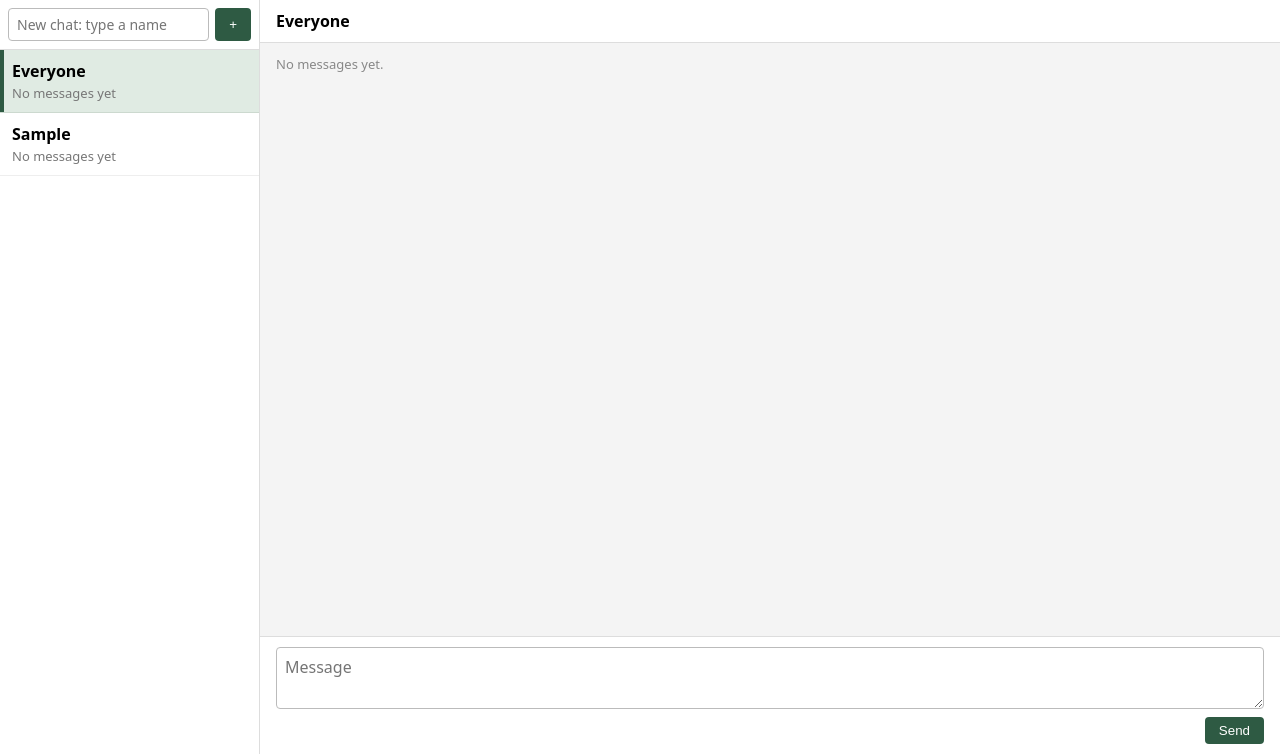
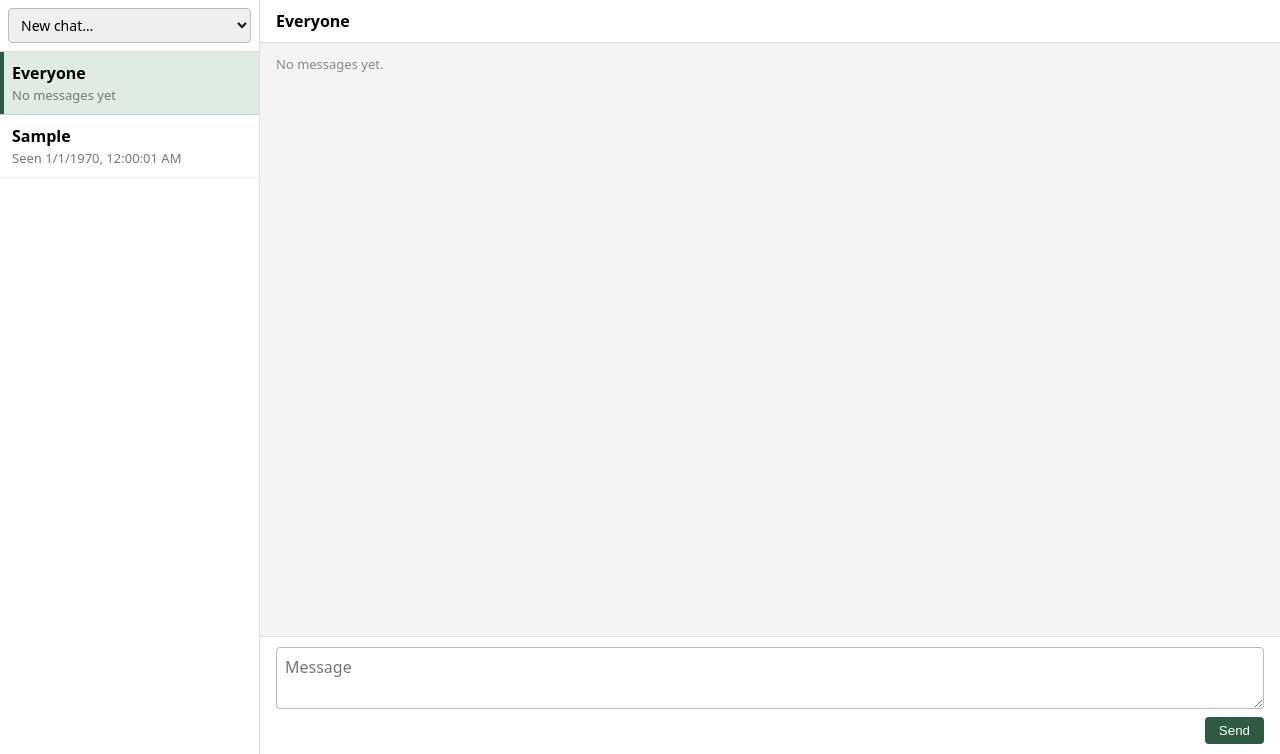
Before and after one commit to NeedToLookAtMyPictures/Swamphacks2026, a Flask app: page / in a window 1280 px wide. Shown: the part 46-800 px from the top of the page. Run offline with Flask 3, Linux system fonts and the light colour scheme; tables that the repository leaves empty hold one stand-in row (values such as "Sample post"); some libraries are stand-ins or nearby versions.

Commit message:
Messages: restore picking a recipient from GPS data
The New chat box is now a dropdown of everyone in the geolocations table
(newest position first, with when they were seen), plus Other to type
any name. People seen on GPS but never messaged show when they were seen
in their sidebar tab.

Co-Authored-By: Claude Opus 5.5 <noreply@anthropic.com>
Claude-Session: https://claude.ai/code/session_01QSUU9fnzSXbDRiwoUsPzbn

```diff
--- a/application/user_app/static/messages.js
+++ b/application/user_app/static/messages.js
@@ -5,6 +5,7 @@ let myName = null;
 let selected = null;   // receiver of the open conversation: BROADCAST or a name
 
 const BROADCAST = "*";        // receiver for messages to everyone
+const OTHER = "__other__";    // "New chat" dropdown value that reveals the free-text box
 
 const sameName = (a, b) => a.toLowerCase() === b.toLowerCase();
 
@@ -53,6 +54,7 @@ function renderMessage(m) {
 
 let lastMessages = [];
 let lastPeople = [];
+let lastSeen = new Map();  // lowercase name -> time of their latest GPS position
 
 async function loadMessages() {
   const list = document.getElementById("message-list");
@@ -71,7 +73,11 @@ async function loadMessages() {
     fetch("/api/geolocations").then((r) => r.json()),
   ]);
 
-  // Suggestions for the "New chat" box: everyone this device knows about
+  const others = gps.filter((g) => !sameName(g.user, myName));
+  fillNewChat(others);
+  lastSeen = new Map(others.map((g) => [g.user.toLowerCase(), g.time_created]));
+
+  // Suggestions for the "Type a name" box: everyone this device knows about
   const options = document.getElementById("contact-list");
   options.replaceChildren(...contacts.map((c) => {
     const option = msgEl("option");
@@ -122,7 +128,10 @@ function render() {
   };
   const previewOf = (who) => {
     const last = lastMessages.filter((m) => inConversation(m, who)).at(-1);
-    if (!last) return "No messages yet";
+    if (!last) {
+      const seen = who !== BROADCAST && lastSeen.get(who.toLowerCase());
+      return seen ? `Seen ${new Date(seen * 1000).toLocaleString()}` : "No messages yet";
+    }
     return (sameName(last.sender, myName) ? "You: " : who === BROADCAST ? `${last.sender}: ` : "") + last.content;
   };
   sidebar.replaceChildren(
@@ -144,17 +153,63 @@ function openChat(who) {
   render();
 }
 
+// "New chat" dropdown: everyone in the GPS table (newest position first), or Other
+function fillNewChat(people) {
+  const select = document.getElementById("new-chat-to");
+  const previous = select.value;
+  const option = (value, label) => {
+    const o = msgEl("option", label);
+    o.value = value;
+    return o;
+  };
+  const sorted = [...people].sort((a, b) => b.time_created - a.time_created);
+  const placeholder = option("", "New chat…");
+  placeholder.disabled = true;
+  select.replaceChildren(
+    placeholder,
+    ...sorted.map((g) => option(g.user,
+      `${g.user} (seen ${new Date(g.time_created * 1000).toLocaleString()})`)),
+    option(OTHER, "Other (type a name)…"),
+  );
+  // Keep the current choice across refreshes if it's still there
+  select.value = [...select.options].some((o) => o.value === previous && previous) ? previous : "";
+  toggleOther();
+}
+
+function toggleOther() {
+  const other = document.getElementById("new-chat-name");
+  other.hidden = document.getElementById("new-chat-to").value !== OTHER;
+  other.required = !other.hidden;
+  document.getElementById("new-chat-go").hidden = other.hidden;
+}
+
+document.getElementById("new-chat-to").addEventListener("change", () => {
+  const select = document.getElementById("new-chat-to");
+  if (select.value === OTHER) {
+    toggleOther();
+    document.getElementById("new-chat-name").focus();
+  } else if (select.value) {
+    startChat(select.value);  // picking someone from GPS opens their chat right away
+  }
+});
+
 document.getElementById("new-chat").addEventListener("submit", (e) => {
   e.preventDefault();
   const input = document.getElementById("new-chat-name");
-  const name = input.value.trim();
-  if (!name) return;
+  startChat(input.value.trim());
+});
+
+function startChat(name) {
+  const select = document.getElementById("new-chat-to");
+  const input = document.getElementById("new-chat-name");
+  select.value = "";
   input.value = "";
-  if (sameName(name, myName)) return;
+  toggleOther();
+  if (!name || sameName(name, myName)) return;
   const existing = lastPeople.find((p) => sameName(p, name));
   if (!existing) lastPeople.unshift(name);
   openChat(existing || name);
-});
+}
 
 document.getElementById("compose").addEventListener("submit", async (e) => {
   e.preventDefault();
--- a/application/user_app/static/style.css
+++ b/application/user_app/static/style.css
@@ -125,12 +125,15 @@ main {
 
 #new-chat {
   display: flex;
+  flex-wrap: wrap;
   gap: 6px;
   padding: 8px;
   border-bottom: 1px solid #ddd;
 }
 
-#new-chat input {
+#new-chat [hidden] { display: none; }
+
+#new-chat select, #new-chat input {
   flex: 1;
   min-width: 0;
   padding: 6px 8px;
@@ -139,6 +142,8 @@ main {
   border: 1px solid #bbb;
   border-radius: 4px;
 }
+
+#new-chat select { flex-basis: 100%; }
 
 #new-chat button, #compose button {
   padding: 6px 14px;
--- a/application/user_app/templates/index.html
+++ b/application/user_app/templates/index.html
@@ -18,10 +18,11 @@
     <section id="messages" class="panel active">
       <aside id="chat-sidebar">
         <form id="new-chat">
-          <input id="new-chat-name" list="contact-list" placeholder="New chat: type a name"
-                 pattern="[A-Za-z0-9_\-]{1,32}" autocomplete="off" required>
+          <select id="new-chat-to" required></select>
+          <input id="new-chat-name" list="contact-list" placeholder="Type a name"
+                 pattern="[A-Za-z0-9_\-]{1,32}" autocomplete="off" hidden>
           <datalist id="contact-list"></datalist>
-          <button>+</button>
+          <button id="new-chat-go" hidden>Start</button>
         </form>
         <div id="chat-list"></div>
       </aside>
```
Also changed, not shown: application/user_app/README.md.
